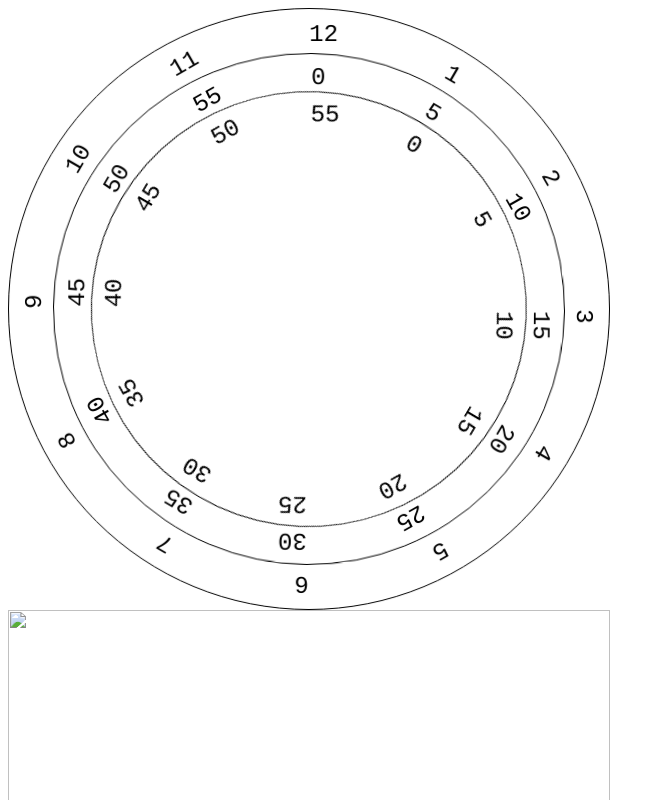
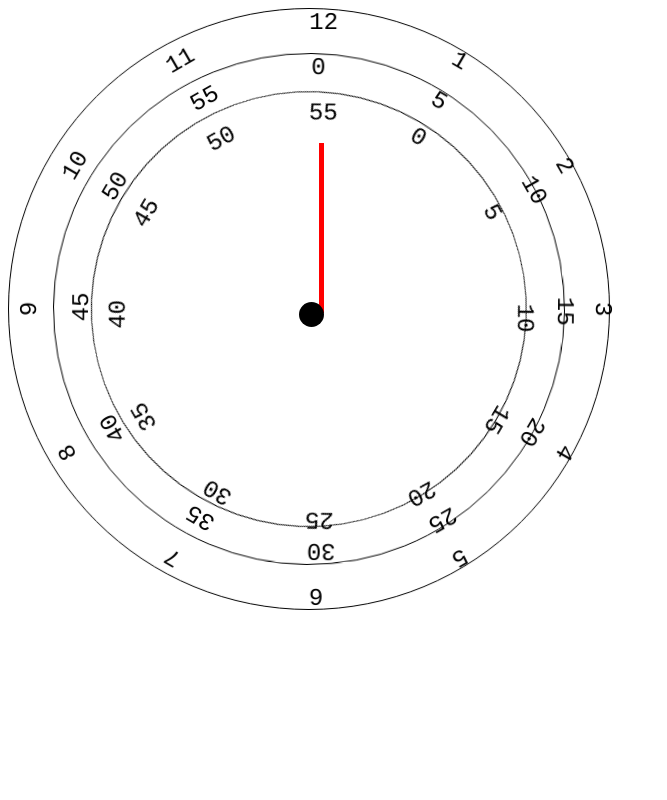
Before and after one commit to matthewbadeau/rotating-clock, a plain HTML site: page index.html in a window 1280 px wide. Shown: the whole page, without its empty margins (0-667 px from the left). Drawn offline with Linux system fonts and the light colour scheme.

Commit message:
Changed the styling of the hand, it looks better now

```diff
--- a/index.html
+++ b/index.html
@@ -49,21 +49,42 @@
 				-webkit-animation: rotateCircle 60s linear;
 				-webkit-animation-iteration-count: infinite;
 			}
-			.hands {
-				position: static;
+			.hand {
+				position: absolute;
 				z-index: 15;
+				top: 20%;
+				left: 50%;
+				height: 200px;
+				width: 25px;
+				display:-webkit-box;
+				-webkit-box-align:center;
+				-webkit-box-pack:center;
 			}
 
-			div.one, div.two, div.three, div.four, div.five, div.six, div.seven, div.eight, div.nine, div.ten,
-			div.eleven, div.twelve {
+			.hand .top {
+				position: absolute;
+				background-color: #FF0000;
+				width: 5px;
+				height: 170px;
+			}
+
+			.hand .bottom {
+				position: absolute;
+				bottom: 1px;
+				left: -10px;
+				background-color: #000000;
+				width: 25px;
+				height: 25px;
+				border-radius: 100%;
+			}
+
+			.one, .two, .three, .four, .five, .six, .seven, .eight, .nine, .ten,
+			.eleven, .twelve {
 				position: absolute;
 				left: 50%;
 				font-family: Courier;
 				font-size: 1.5em;
-				padding-top: 0px;
-				margin: 0px;
-				height: 96%;
-				width: 0px;
+				height: 100%;
 			}
 
 			@-webkit-keyframes rotateCircle{
@@ -108,15 +129,14 @@
 			.eleven{
 				-webkit-transform: rotate(330deg);
 			}
-
-			#start { position: absolute; top: 50px; left: 630px; }
-			#stop { position: absolute; top: 75px; left: 630px; }
-			#reset { position: absolute; top: 100px; left: 630px; }
 		</style>
 	</head>
 	<body>
-
 		<section>
+			<div class="hand">
+				<div class="top"></div>
+				<div class="bottom"></div>
+			</div>
 			<div class="hours">
 				<div class="one">1</div>
 				<div class="two">2</div>
@@ -159,9 +179,6 @@
 			</div> <!--Seconds div-->
 			</div> <!--Minutes div-->
 			</div> <!--Hours div-->
-			<div class="hands">
-				<img id="hand" src="clock-hands.png" width="602" height="602">
-			</div>
 		</section>
 
 	</body>
```
Also changed, not shown: 1 other file.
